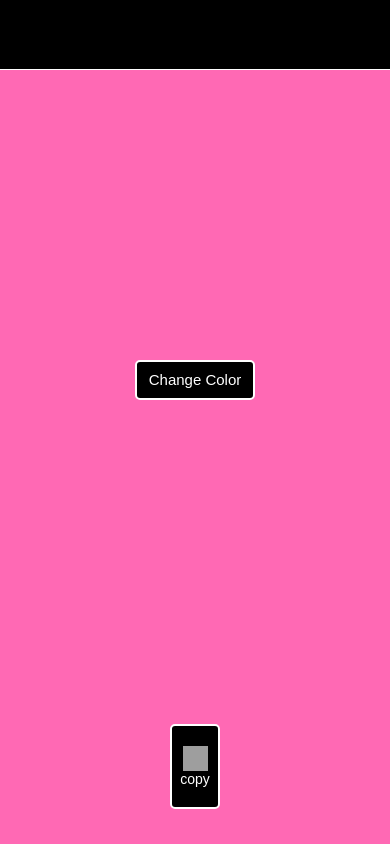
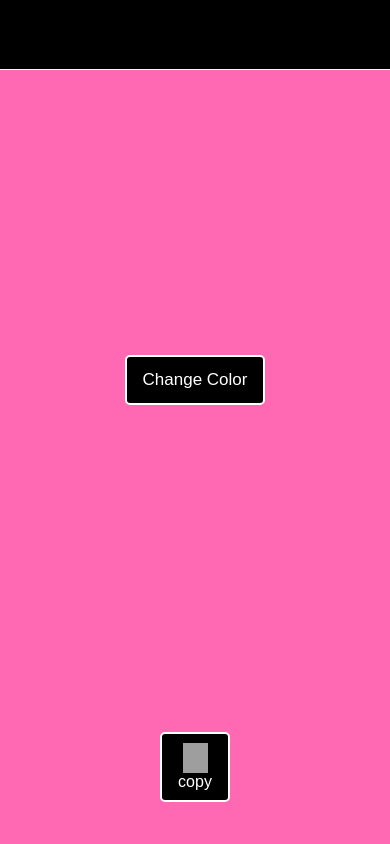
Before and after one commit to CIOG2/Ramdon-Color, a plain HTML site: page index.html in a window 390 px wide. Drawn offline with Linux system fonts and the light colour scheme; grey boxes are pictures that could not be loaded.

Commit message:
media querys

```diff
--- a/src/CSS/main.css
+++ b/src/CSS/main.css
@@ -28,11 +28,13 @@
 .main__section--copy{
     width: 100%;
     height: 20%;
+    padding: 0px 20px;
 }
 .main__section--copy .text-container{
     display: none;
 }
 .main__section--copy .text-container p{
+    font-size: 1.7rem;
     text-align: center;
     color: white;
     text-shadow: -1px 1px 3px black;
@@ -40,14 +42,14 @@
 
 .main__section--copy .copy-container{
     width: 50px;
-    height: 55%;
+    height: 55px;
     max-width: 600px;
     border : 2px solid white;
     border-radius: 5px;
     background-color: black;
 }
 .main__section--copy .copy-container img{
-    width: 25px;
+    width: 22px;
     height: 25px;
 }
 .main__section--copy .copy-container span{
@@ -56,7 +58,42 @@
 }
 
 
-@media screen and (min-width: 768px){
+@media screen and (min-width: 360px){
+    .main__section--button button{
+        width: 130px;
+        height: 45px;
+        font-size: 1.5rem;
+    }
+}
+
+@media screen and (min-width: 360px){
+    .main__section--button button{
+        width: 140px;
+        height: 50px;
+        font-size: 1.7rem;
+    }
+    .main__section--copy .copy-container{
+        width: 70px;
+        height: 70px;
+    }
+
+    .main__section--copy .copy-container img{
+        width: 25px;
+        height: 30px;
+    }
+    .main__section--copy .copy-container span{
+        font-size: 1.6rem;
+        color: white;
+    }
+}
+
+
+
+@media screen and (min-width: 700px){
+    .main__section--copy .copy-container{
+        height: 55%;
+    }
+
     .main__section--copy .text-container{
         display: flex;
         width: auto;
```
